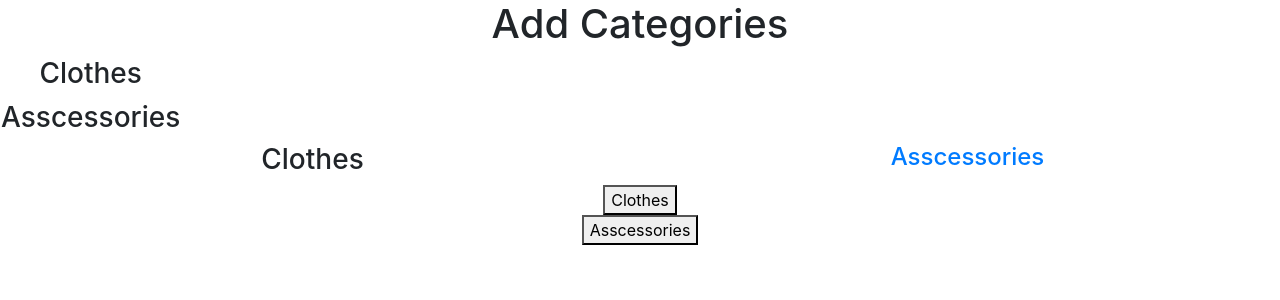
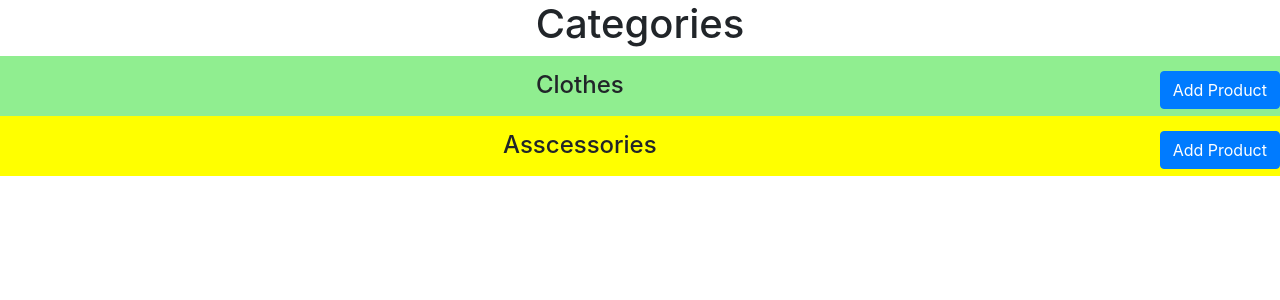
Before and after one commit to talha915/appcategory, an Angular app: page / in a window 1280 px wide. Shown: the top 300 px of the page. Built offline with nearby package versions, Linux system fonts and the light colour scheme.

Commit message:
Categories fixed

```diff
--- a/src/app/accordion/accordion.component.css
+++ b/src/app/accordion/accordion.component.css
@@ -0,0 +1,26 @@
+.accordion{
+    background-color: yellow;
+}
+
+.accord1{
+    background-color: green;
+}
+
+h5{
+    background-color: green;
+}
+
+p{
+    cursor: pointer;
+    padding-top: 15px;
+}
+
+.bodyStyle{
+    background-color: lightblue;
+    border-bottom: 1px solid grey;
+}
+
+a{
+    cursor: pointer;
+    padding-top: 15px;
+}
--- a/src/app/accordion/accordion.component.html
+++ b/src/app/accordion/accordion.component.html
@@ -1,6 +1,87 @@
-<ngb-accordion #acc="ngbAccordion" activeIds="ngb-panel-0">
-  <ngb-panel id="toggle-1" title="Clothes">
-    <ng-template ngbPanelContent>
+<div class="row">
+  <div class="col-md-12" style="background-color: lightgreen">
+    <!-- <button type="button" class="btn btn-primary" data-toggle="collapse" data-target="#demo">Clothes</button> -->
+    <h4 data-toggle="collapse" data-target="#demo" >
+      <p style="float: center">Clothes
+          <button type="button" class="btn btn-primary" style="float: right" data-toggle="modal" data-target="#myModal">Add Product</button>
+      </p>
+    </h4>
+    <div id="demo" class="collapse">
+      <div *ngFor="let clothes of clothes" class="bodyStyle">
+        {{clothes.name}}
+      </div>
+    </div>
+    <div class="modal fade" id="myModal" role="dialog">
+      <div class="modal-dialog modal-sm">
+        <div class="modal-content">
+          <div class="modal-header">
+            <h5>
+              Please Add The Cloth Item
+            </h5>
+          </div>
+          <div class="modal-body">
+            <input type="text" name="inputcategory" #newData1>
+            <button (click)="addclothes(newData1.value)" type="button" class="btn btn-info btn-md" data-dismiss="modal">
+              Add Clothes
+            </button>
+          </div>
+          <div class="modal-footer">
+            <button type="button" class="btn btn-default" data-dismiss="modal">Close</button>
+          </div>
+        </div>
+      </div>
+    </div>
+</div>
+
+
+<div class="panel-group col-md-12" id="accordion" style="background-color: yellow">
+  <div class="panel panel-primary" >
+    <div class="panel-heading" >
+      <h4 class="panel-title">
+        <p data-toggle="collapse" data-parent="#accordion" href="#collapseOne">
+          Asscessories
+          <button type="button" class="btn btn-primary" style="float: right" data-toggle="modal" data-target="#myModal1">
+            Add Product
+          </button>
+        </p>
+      </h4>
+    </div>
+    <div id="collapseOne" class="panel-collapse collapse in">
+      <div class="panel-body" >
+        <div *ngFor="let asscess of asscessories" class="bodyStyle">
+          {{asscess.name}}
+        </div>
+      </div>
+    </div>
+
+    <div class="modal fade" id="myModal1" role="dialog">
+      <div class="modal-dialog modal-sm">
+        <div class="modal-content">
+          <div class="modal-header">
+            <h5>
+              Please Add The Asscessories Item
+            </h5>
+          </div>
+          <div class="modal-body">
+            <input type="text" name="inputcategory" #newData2>
+            <button (click)="addAsscessories(newData2.value)" type="button" class="btn btn-info btn-md" data-dismiss="modal">
+              Add Asscessories
+            </button>
+          </div>
+          <div class="modal-footer">
+            <button type="button" class="btn btn-default" data-dismiss="modal">Close</button>
+          </div>
+        </div>
+      </div>
+    </div>
+  </div>
+</div>
+
+
+
+  <!-- <ngb-accordion #acc="ngbAccordion" activeIds="ngb-panel-0">
+  <ngb-panel id="toggle-1" class="accord1" title="Clothes">
+    <ng-template ngbPanelContent class="header" style="background-color: yellow">
       <div *ngFor="let cloth of Clothes">
         {{cloth.name}}
       </div>
@@ -13,4 +94,4 @@
       </div>
     </ng-template>
   </ngb-panel>
-</ngb-accordion>
+</ngb-accordion> -->
--- a/src/app/accordion/accordion.component.ts
+++ b/src/app/accordion/accordion.component.ts
@@ -16,6 +16,7 @@ export class AccordionComponent implements OnInit {
       this.message = message;
       this.Clothes = this.message.text;
       console.log("message",this.message.text)
+      console.log("this.CLothes", this.message.text)
     });
     console.log("Subscription", this.subscription)
 
@@ -23,6 +24,42 @@ export class AccordionComponent implements OnInit {
       this.message = message;
       this.Asscessories = this.message.text;
     });
+  }
+
+
+  clothes = [
+    {
+      name: 'Shirts'
+    }
+  ];
+  Addclothes: Array <any> = this.clothes;
+  addclothes(newClothes){
+    console.log("Clothes", this.clothes);
+    var newData1 = {
+      name: newClothes
+    };
+    this.clothes.push(newData1);
+
+    console.log("Clothes", this.clothes);
+    // debugger;
+    this.myservice.setClothes(this.clothes);
+  }
+
+
+  asscessories = [
+    {
+      name: 'Mobile'
+    }
+  ];
+  Addasscessories: Array <any> = this.asscessories;
+  addAsscessories(newAsscess){
+    console.log("Asscess", this.asscessories);
+    var newData2 = {
+      name: newAsscess
+    };
+    this.asscessories.push(newData2);
+    console.log("Asscess", this.asscessories);
+    this.myservice.setAsscessories(this.asscessories);
   }
 
   ngOnInit() {
--- a/src/app/app.component.html
+++ b/src/app/app.component.html
@@ -1,8 +1,8 @@
 <!--The content below is only a placeholder and can be replaced.-->
 <div style="text-align:center">
   <h1>
-    Add Categories
+    Categories
   </h1>
   <app-categories></app-categories>
-  <app-accordion></app-accordion>
+  <!-- <app-accordion></app-accordion> -->
 </div>
--- a/src/app/categories/categories.component.html
+++ b/src/app/categories/categories.component.html
@@ -2,12 +2,17 @@
 <button (click)="addCategory(newData.value)">
   Add Category
 </button> -->
-<table>
+<!-- <table>
   <tr *ngFor="let data of Addcategory">
     <td *ngIf="data.name=='Clothes'">
-      <h3 data-toggle="modal" data-target="#myModal">
-        {{data.name}}
-      </h3>
+      <span>
+        <h3>
+          {{data.name}}
+        </h3>
+      </span>
+    </td>
+    <td *ngIf="data.name=='Clothes'">
+        <button type="button" class="btn btn-primary" data-toggle="modal" data-target="#myModal">Add Products</button>
     </td>
     <div class="modal fade" id="myModal" role="dialog">
       <div class="modal-dialog modal-sm">
@@ -19,7 +24,7 @@
           </div>
           <div class="modal-body">
             <input type="text" name="inputcategory" #newData1>
-            <button (click)="addclothes(newData1.value)" type="button" class="btn btn-info btn-md">
+            <button (click)="addclothes(newData1.value)" type="button" class="btn btn-info btn-md" data-dismiss="modal">
               Add Clothes
             </button>
           </div>
@@ -30,21 +35,26 @@
       </div>
     </div>
     <td *ngIf="data.name=='Asscessories'">
-      <h3 data-toggle="modal" data-target="#myModal1">
-        {{data.name}}
-      </h3>
+      <span>
+        <h3 >
+          {{data.name}}
+        </h3>
+      </span>
+    </td>
+    <td *ngIf="data.name=='Asscessories'">
+        <button type="button" class="btn btn-primary" data-toggle="modal" data-target="#myModal1">Add Products</button>
     </td>
     <div class="modal fade" id="myModal1" role="dialog">
       <div class="modal-dialog modal-sm">
         <div class="modal-content">
           <div class="modal-header">
             <h5>
-              Please Add The Cloth Item
+              Please Add The Asscessories Item
             </h5>
           </div>
           <div class="modal-body">
             <input type="text" name="inputcategory" #newData2>
-            <button (click)="addAsscessories(newData2.value)" type="button" class="btn btn-info btn-md">
+            <button (click)="addAsscessories(newData2.value)" type="button" class="btn btn-info btn-md" data-dismiss="modal">
               Add Asscessories
             </button>
           </div>
@@ -55,22 +65,21 @@
       </div>
     </div>
   </tr>
-  <!-- <td *ngIf="data.name=='Asscessories'">
+   <td *ngIf="data.name=='Asscessories'">
     <input type="text" name="inputcategory" #newData2>
     <button (click)="addAsscessories(newData2.value)">
       Add Asscessories
     </button>
-  </td> -->
-</table>
+  </td>
+</table> -->
 
 
-<div class="row">
-  <div class="col-md-6">
-    <!-- <button type="button" class="btn btn-primary" data-toggle="collapse" data-target="#demo">Clothes</button> -->
+<!-- <div class="row">
+  <div class="col-md-6" style="background-color: green">
     <h3 data-toggle="collapse" data-target="#demo">
       Clothes
     </h3>
-    <div id="demo" class="collapse">
+    <div id="demo" class="collapse" style="background-color: blue">
       <div *ngFor="let clothes of Addclothes">
         {{clothes.name}}
       </div>
@@ -78,8 +87,8 @@
 
   </div>
   <div class="panel-group col-md-6" id="accordion">
-    <div class="panel panel-default">
-      <div class="panel-heading">
+    <div class="panel panel-primary">
+      <div class="panel-heading" style="background-color: yellow">
         <h4 class="panel-title">
           <a data-toggle="collapse" data-parent="#accordion" href="#collapseOne">Asscessories</a>
         </h4>
@@ -94,7 +103,9 @@
     </div>
 
   </div>
-  <!-- <div class="col-md-6 panel-group" id="accordion">
+
+</div> -->
+<!-- <div class="col-md-6 panel-group" id="accordion">
     <div class="panel panel-default">
       <h3 data-toggle="collapse" data-target="#demo1" data-parent="#accordion">
         Asscessories
@@ -108,4 +119,5 @@
       </div>
     </div>
   </div> -->
-</div>
+
+<app-accordion></app-accordion>
--- a/src/app/categories/categories.component.ts
+++ b/src/app/categories/categories.component.ts
@@ -1,6 +1,6 @@
 import { Component, OnInit } from '@angular/core';
 import { MyservicesService } from '../myservices.service';
-
+import { AccordionComponent } from '../accordion/accordion.component';
 @Component({
   selector: 'app-categories',
   templateUrl: './categories.component.html',
```
